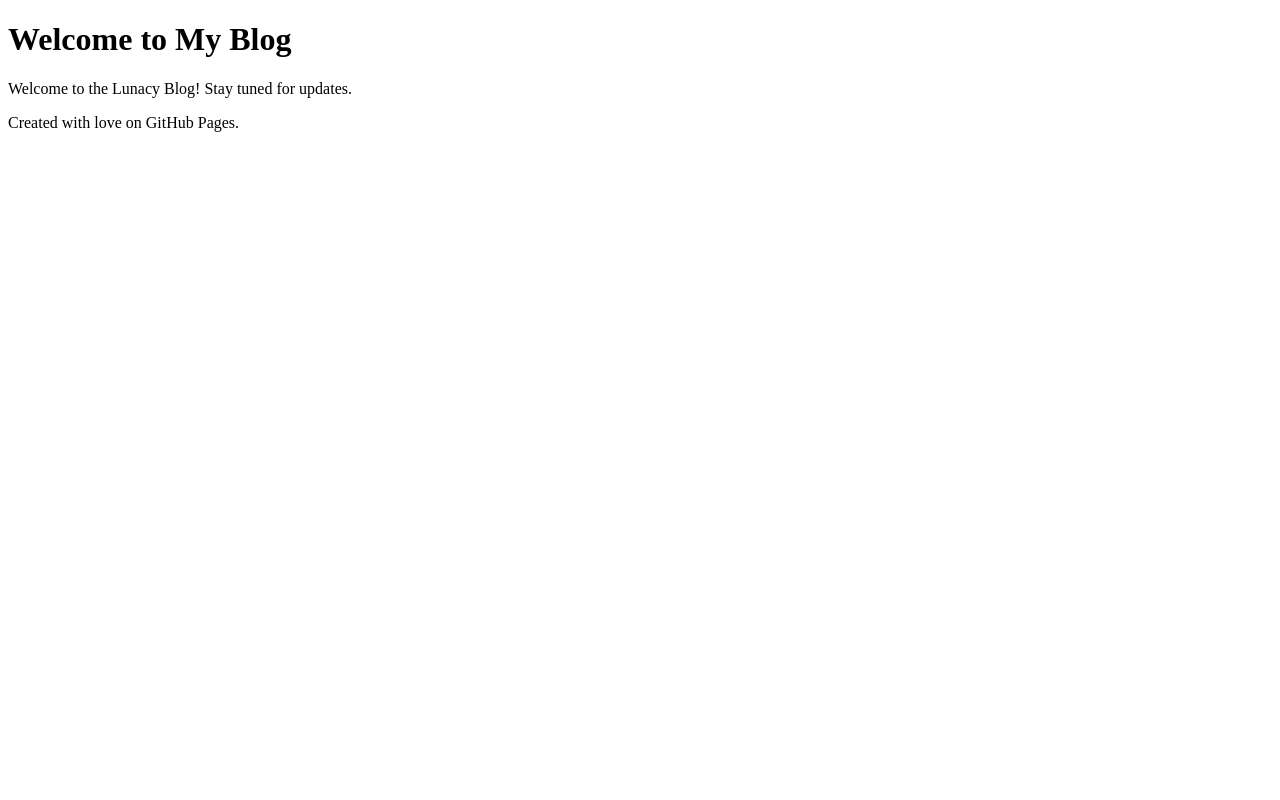
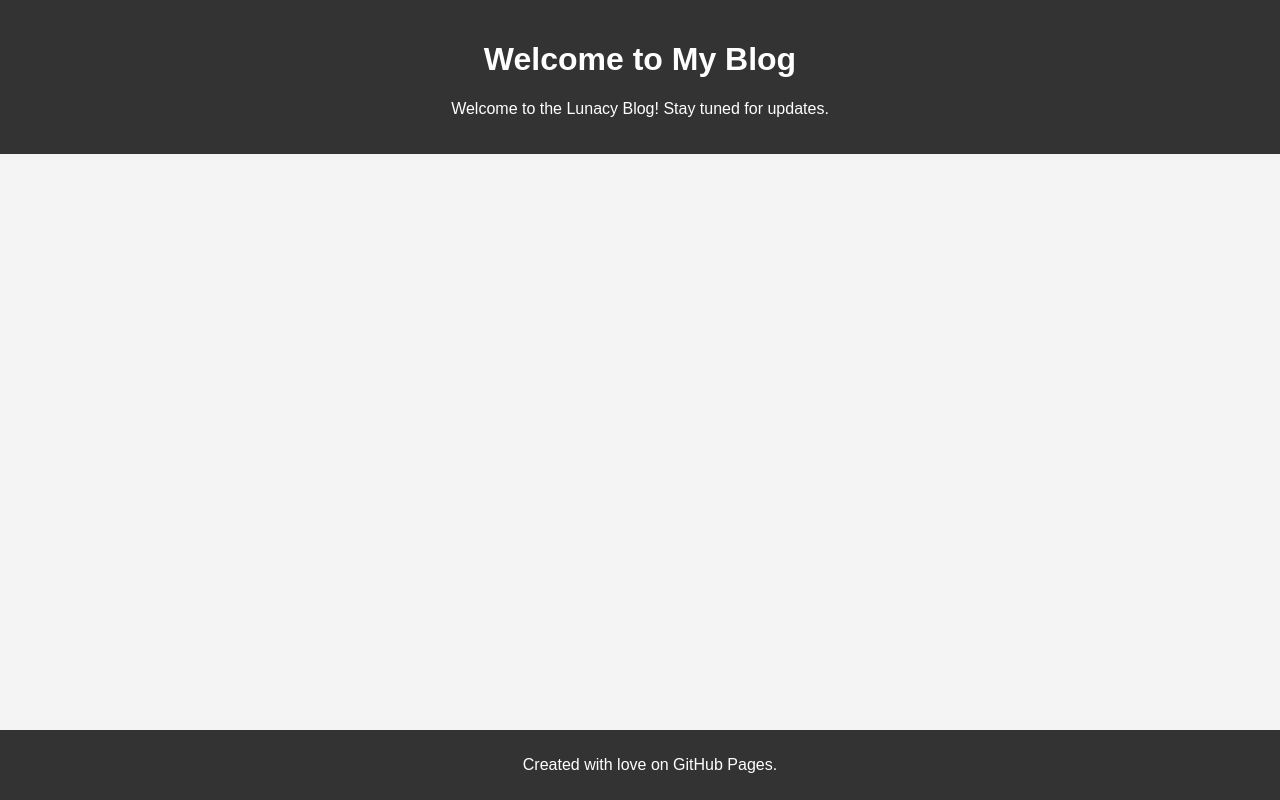
Before and after one commit to swinc-dot/lunacy.github.io, a plain HTML site: page index.html in a window 1280 px wide. Drawn offline with Linux system fonts and the light colour scheme.

Commit message:
Update index.html
does something i don't really want to know about.

```diff
--- a/index.html
+++ b/index.html
@@ -4,6 +4,8 @@
     <meta charset="UTF-8">
     <meta name="viewport" content="width=device-width, initial-scale=1.0">
     <title>Lunacy Blog</title>
+    <!-- Link to the CSS file -->
+    <link rel="stylesheet" href="styles.css">
 </head>
 <body>
     <header>
```
